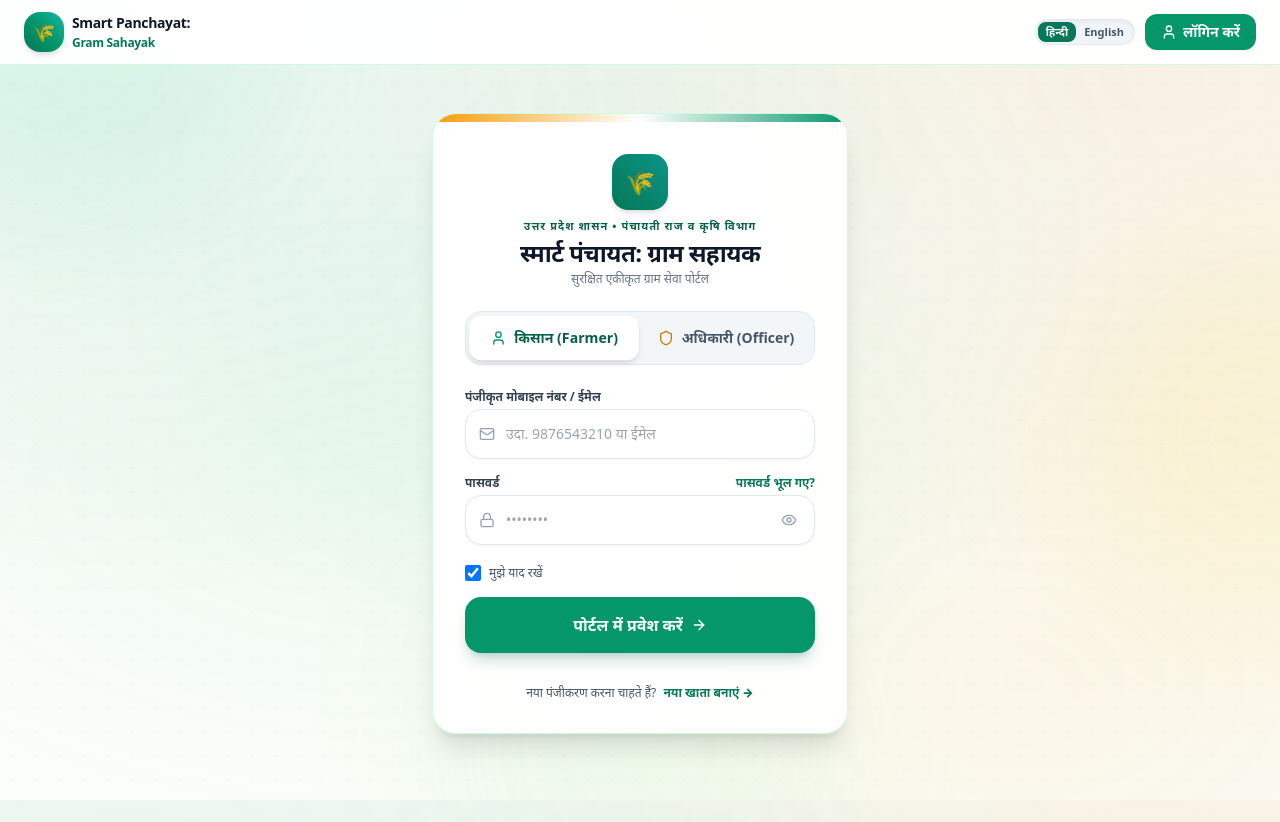
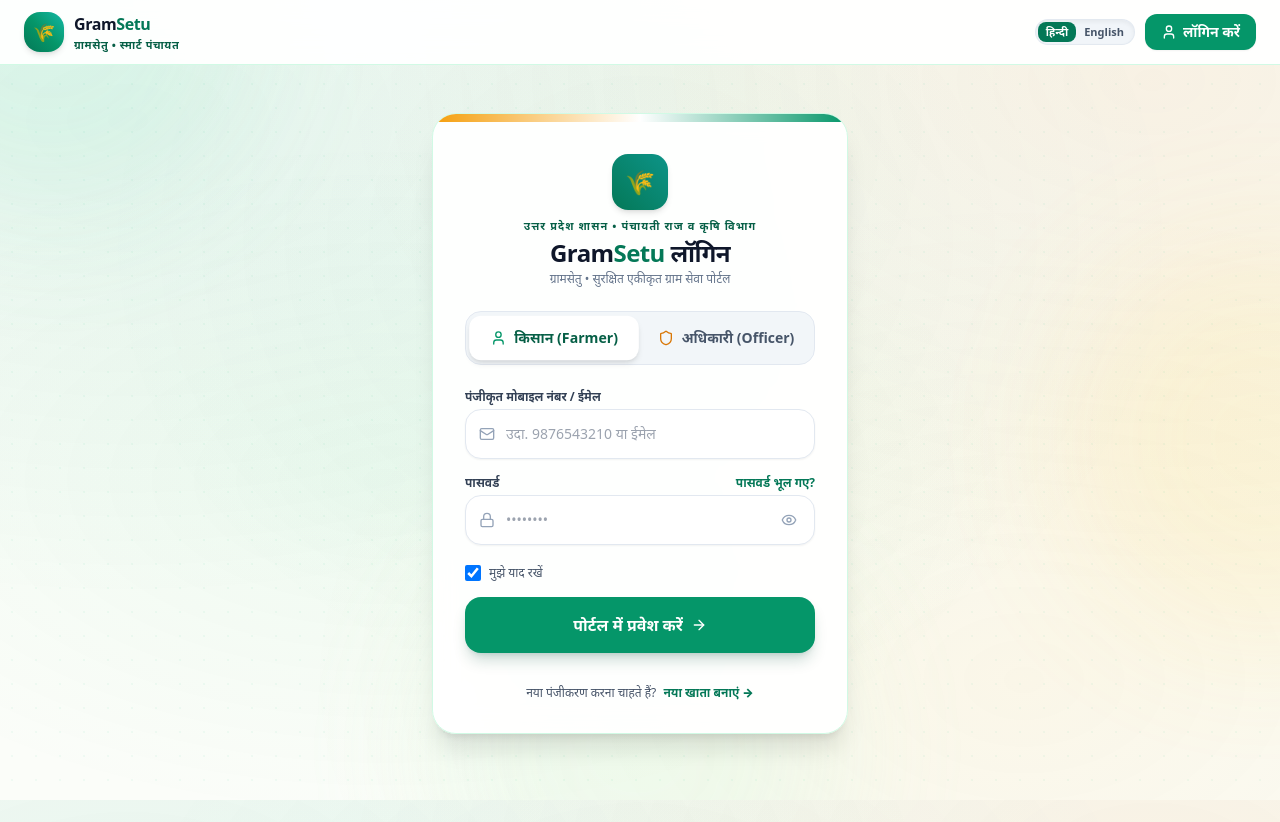
Before and after one commit to UtkarshSrivastav09/Panchayat-Governance-System, a Next.js app: page /login in a window 1280 px wide. Built offline with nearby package versions, Linux system fonts and the light colour scheme.

Commit message:
feat: rebrand platform to GramSetu and polish headers and metadata

```diff
--- a/src/app/layout.tsx
+++ b/src/app/layout.tsx
@@ -4,9 +4,9 @@
 import Navbar from "@/components/Navbar";
 
 export const metadata: Metadata = {
-  title: "Smart Panchayat: Gram Sahayak (स्मार्ट पंचायत: ग्राम सहायक)",
+  title: "GramSetu (ग्रामसेतु) - Smart Panchayat Governance System",
   description:
-    "A Hindi, voice-first AI crop doctor, outbreak alert system, and mandi sell helper for farmers in Uttar Pradesh.",
+    "GramSetu: Bilingual AI crop doctor, 5km outbreak surveillance radar, and APMC Mandi marketplace bridge for farmers in Uttar Pradesh.",
   manifest: "/manifest.json",
   icons: {
     icon: "/favicon.ico",
--- a/src/app/login/page.tsx
+++ b/src/app/login/page.tsx
@@ -147,12 +147,12 @@
                   : "Govt of Uttar Pradesh • Panchayati Raj & Agriculture"}
               </p>
               <h1 className="text-xl sm:text-2xl font-black text-slate-900 tracking-tight mt-0.5">
-                {t("app_name")}
+                Gram<span className="text-emerald-700">Setu</span> {locale === "hi" ? "लॉगिन" : "Login"}
               </h1>
               <p className="text-[11px] sm:text-xs text-slate-500 mt-0.5">
                 {locale === "hi"
-                  ? "सुरक्षित एकीकृत ग्राम सेवा पोर्टल"
-                  : "Secure Integrated Village Governance Portal"}
+                  ? "ग्रामसेतु • सुरक्षित एकीकृत ग्राम सेवा पोर्टल"
+                  : "GramSetu • Integrated Village Governance Portal"}
               </p>
             </div>
           </div>
--- a/src/app/page.tsx
+++ b/src/app/page.tsx
@@ -26,7 +26,7 @@
         🌾
       </div>
       <h2 className="text-xl font-black text-slate-800">
-        स्मार्ट पंचायत: ग्राम सहायक
+        ग्रामसेतु (GramSetu)
       </h2>
       <p className="text-sm text-slate-500 mt-1 animate-pulse">
         पोर्टल लोड हो रहा है, कृपया प्रतीक्षा करें...
--- a/src/app/roadmap/page.tsx
+++ b/src/app/roadmap/page.tsx
@@ -94,8 +94,8 @@
 
         <h1 className="text-3xl sm:text-4xl font-black text-slate-900 tracking-tight">
           {locale === "hi"
-            ? "स्मार्ट पंचायत: आगामी डिजिटल सेवाएं"
-            : "Smart Panchayat: Strategic Services Roadmap"}
+            ? "ग्रामसेतु: आगामी डिजिटल सेवाएं"
+            : "GramSetu: Strategic Services Roadmap"}
         </h1>
 
         <p className="text-sm sm:text-base text-slate-600">
--- a/src/app/signup/page.tsx
+++ b/src/app/signup/page.tsx
@@ -218,12 +218,12 @@
                   : "Govt of Uttar Pradesh • New User Registration"}
               </p>
               <h1 className="text-xl sm:text-2xl font-black text-slate-900 tracking-tight mt-0.5">
-                {t("nav.signup")}
+                Gram<span className="text-emerald-700">Setu</span> • {t("nav.signup")}
               </h1>
               <p className="text-[11px] sm:text-xs text-slate-500 mt-0.5">
                 {locale === "hi"
-                  ? "कृपया अपनी सही जानकारी दर्ज करें ताकि संबंधित सरकारी सेवाएं मिल सकें"
-                  : "Please provide accurate information for verified village governance"}
+                  ? "ग्रामसेतु नवीन पंजीकरण • संबंधित सरकारी सेवाओं हेतु खाता बनाएं"
+                  : "GramSetu Registration • Create account for verified governance"}
               </p>
             </div>
           </div>
--- a/src/components/Navbar.tsx
+++ b/src/components/Navbar.tsx
@@ -57,20 +57,20 @@
       <header className="sticky top-0 z-40 w-full bg-white/95 backdrop-blur-md border-b border-emerald-100 shadow-xs transition-all">
         <div className="w-full max-w-[1600px] mx-auto px-2.5 sm:px-4 lg:px-6 h-16 sm:h-18 flex items-center justify-between gap-2">
 
-          {/* Left: Brand Identity (Official Name: Smart Panchayat: Gram Sahayak) */}
+          {/* Left: Brand Identity (GramSetu: Smart Panchayat) */}
           <Link
             href={currentUser ? (currentUser.role === "officer" ? "/officer" : "/dashboard") : "/login"}
-            className="flex items-center gap-2 group shrink-0 min-w-fit"
+            className="flex items-center gap-2.5 group shrink-0 min-w-fit"
           >
             <div className="w-8 h-8 sm:w-10 sm:h-10 rounded-2xl bg-gradient-to-tr from-emerald-700 via-emerald-600 to-teal-500 text-white flex items-center justify-center font-black text-base sm:text-lg shadow-md group-hover:scale-105 transition-all shrink-0">
               🌾
             </div>
             <div className="shrink-0 flex flex-col justify-center">
-              <span className="font-black text-xs sm:text-sm text-slate-900 tracking-tight leading-none block whitespace-nowrap">
-                Smart Panchayat:
+              <span className="font-black text-sm sm:text-base text-slate-900 tracking-tight leading-none block whitespace-nowrap">
+                Gram<span className="text-emerald-700">Setu</span>
               </span>
-              <span className="text-[11px] sm:text-xs font-extrabold text-emerald-700 tracking-tight leading-tight block whitespace-nowrap mt-0.5">
-                Gram Sahayak
+              <span className="text-[10px] sm:text-[11px] font-extrabold text-emerald-800 tracking-wider uppercase leading-tight block whitespace-nowrap mt-0.5">
+                {locale === "hi" ? "ग्रामसेतु • स्मार्ट पंचायत" : "Smart Panchayat"}
               </span>
             </div>
           </Link>
--- a/src/components/SchemeApplicationModal.tsx
+++ b/src/components/SchemeApplicationModal.tsx
@@ -87,7 +87,7 @@
           <div className="space-y-1">
             <div className="flex items-center gap-2">
               <span className="text-[11px] font-black uppercase tracking-wider bg-white/20 text-white px-2.5 py-0.5 rounded-full">
-                {locale === "hi" ? "ग्राम सहायक फास्ट फॉर्म" : "Gram Sahayak Fast Form"}
+                {locale === "hi" ? "ग्रामसेतु फास्ट फॉर्म" : "GramSetu Fast Form"}
               </span>
               <span className="text-xs text-emerald-200 font-bold">
                 {locale === "hi" ? scheme.subsidy_highlight_hi : scheme.subsidy_highlight_en}
@@ -128,8 +128,8 @@
                 </h4>
                 <p className="text-xs text-slate-600 max-w-md mx-auto">
                   {locale === "hi"
-                    ? "आपका आवेदन ग्राम सहायक पोर्टल में सुरक्षित दर्ज कर लिया गया है। ग्राम पंचायत कृषि अधिकारी सत्यापन हेतु इसे अग्रसारित करेंगे।"
-                    : "Your pre-application has been registered with the Gram Panchayat officer for local land verification."}
+                    ? "आपका आवेदन ग्रामसेतु पोर्टल में सुरक्षित दर्ज कर लिया गया है। ग्राम पंचायत कृषि अधिकारी सत्यापन हेतु इसे अग्रसारित करेंगे।"
+                    : "Your pre-application has been registered on the GramSetu portal for local verification."}
                 </p>
               </div>
 
--- a/src/data/locales/en.json
+++ b/src/data/locales/en.json
@@ -1,6 +1,6 @@
 {
-  "app_name": "Smart Panchayat: Gram Sahayak",
-  "app_tagline": "The Trusted Digital Companion for Farmers - Crop Doctor, Outbreak Warnings & Mandi Rates",
+  "app_name": "GramSetu",
+  "app_tagline": "GramSetu: Digital Bridge for Farmers - Crop Doctor, Outbreak Warnings & Mandi Rates",
   "nav": {
     "home": "Home",
     "crop_doctor": "Crop Doctor",
--- a/src/data/locales/hi.json
+++ b/src/data/locales/hi.json
@@ -1,6 +1,6 @@
 {
-  "app_name": "स्मार्ट पंचायत: ग्राम सहायक",
-  "app_tagline": "किसानों का सच्चा डिजिटल साथी - फसल जांच, बीमारी चेतावनी और मंडी भाव",
+  "app_name": "ग्रामसेतु (GramSetu)",
+  "app_tagline": "ग्रामसेतु - किसानों और शासन का डिजिटल सेतु: फसल डॉक्टर, बीमारी अलर्ट एवं मंडी भाव",
   "nav": {
     "home": "मुख्य पृष्ठ",
     "crop_doctor": "फसल डॉक्टर",
```
Also changed, not shown: public/manifest.json, 1 other file (tests, documents, lock files or other folders).
